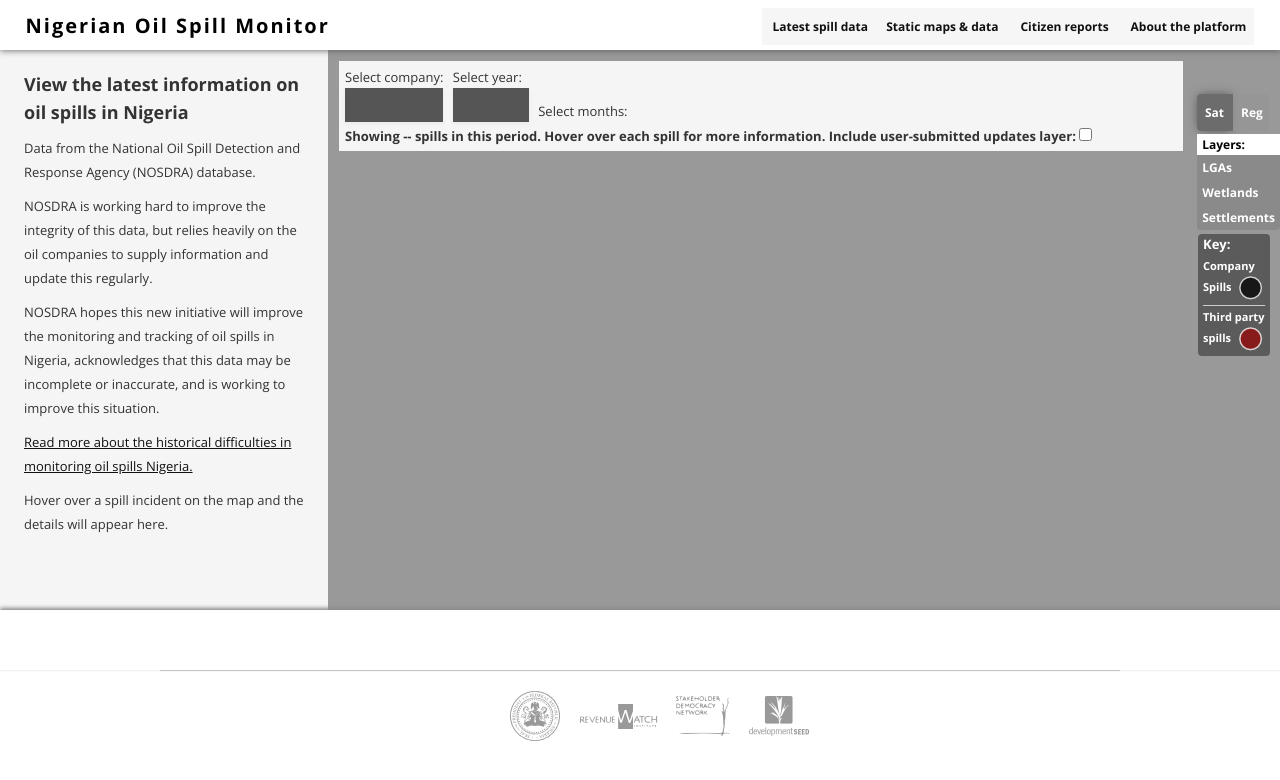
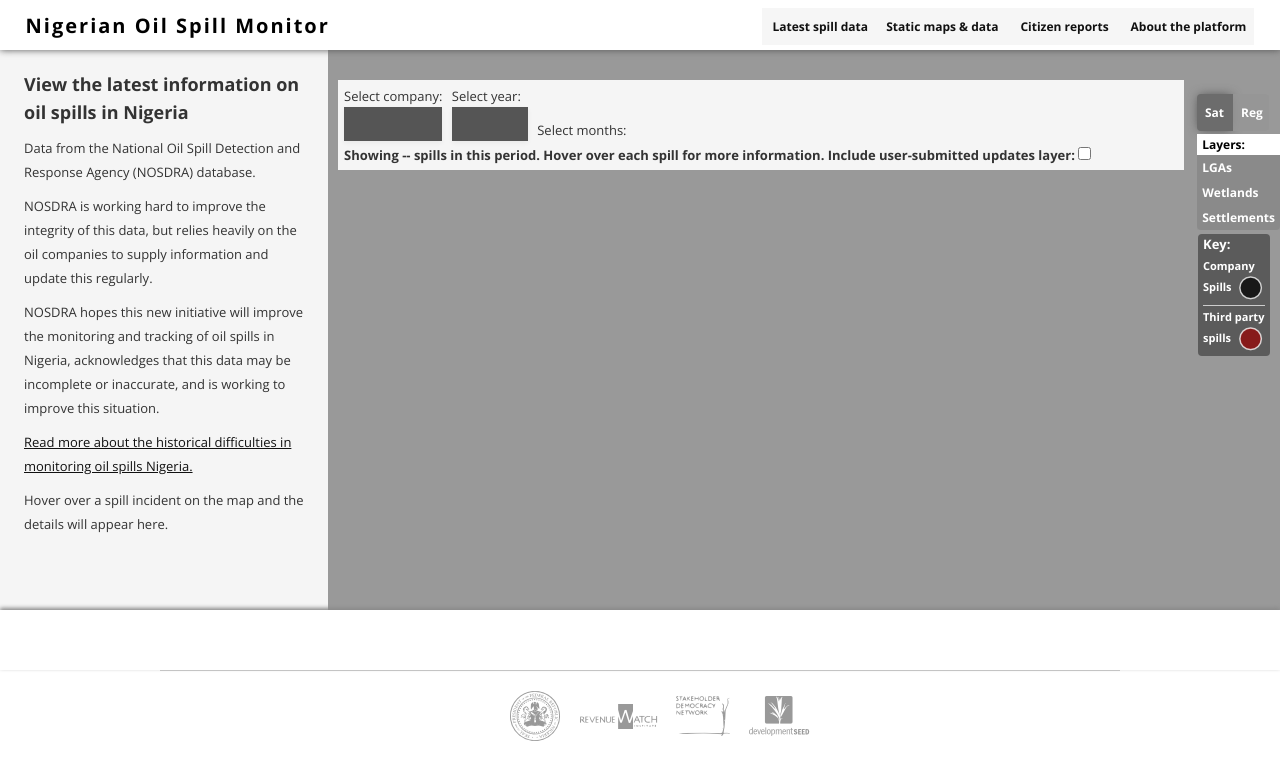
Before and after one commit to sdn4nigeria/monitoring-platform, a Jekyll site: the page built from index.html, in a window 1280 px wide. Shown: the top 780 px of the page. Built offline with Jekyll 4.4.1, drawn with Linux system fonts in a browser that asks for light colours; nearby versions of some CDN libraries; some web fonts are replaced; library files that are not in the unit come from our copies; Markdown is read by kramdown in place of the engine named in the settings.

Commit message:
Update style.css

```diff
--- a/_includes/css/style.css
+++ b/_includes/css/style.css
@@ -115,8 +115,7 @@
 }
 .filter {
     height: 40px;
-    padding-top: 10px;
-    border:1px solid black;
+    padding-top: 30px;
 
 }
 ul.layers li a,
```
